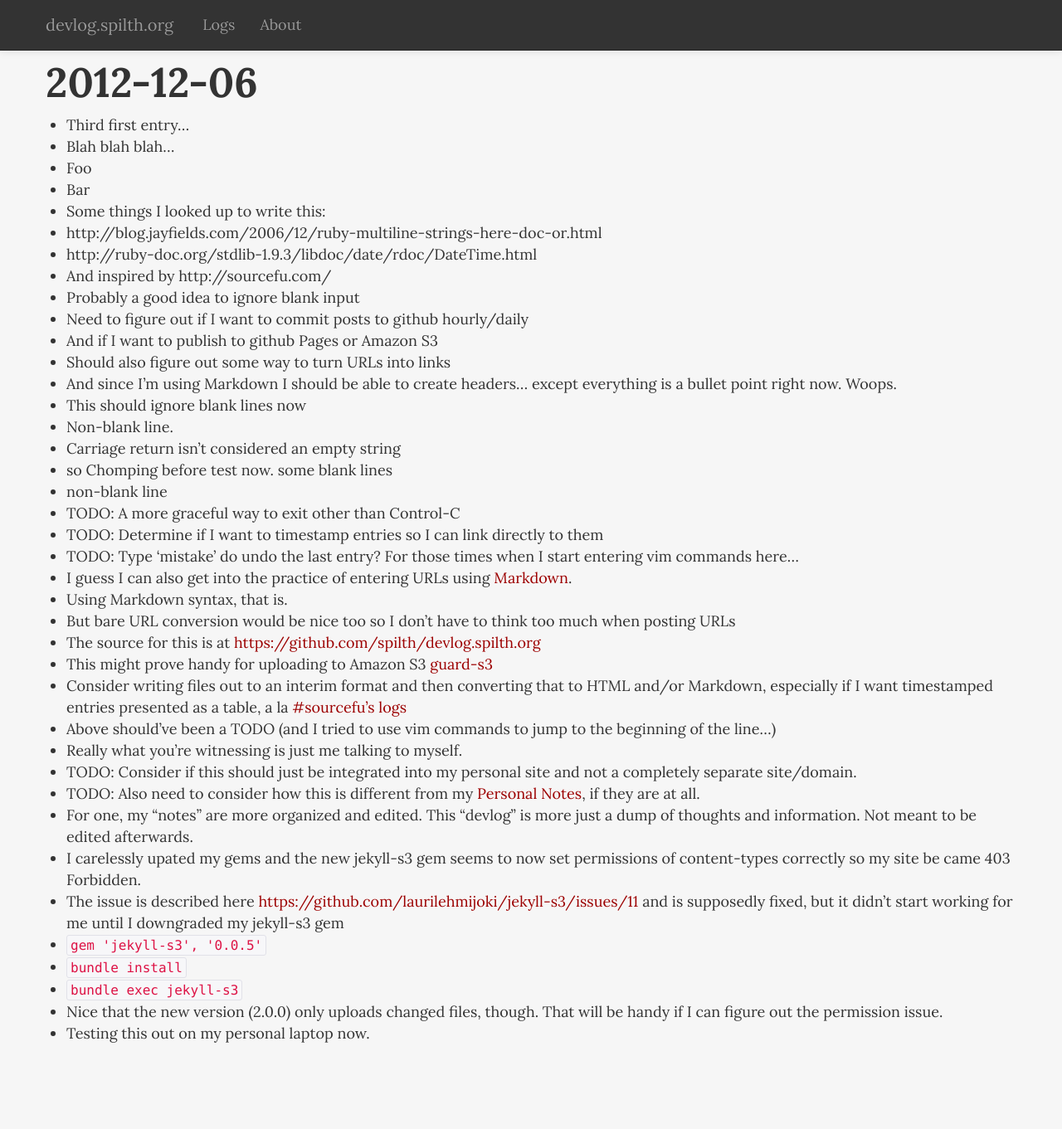
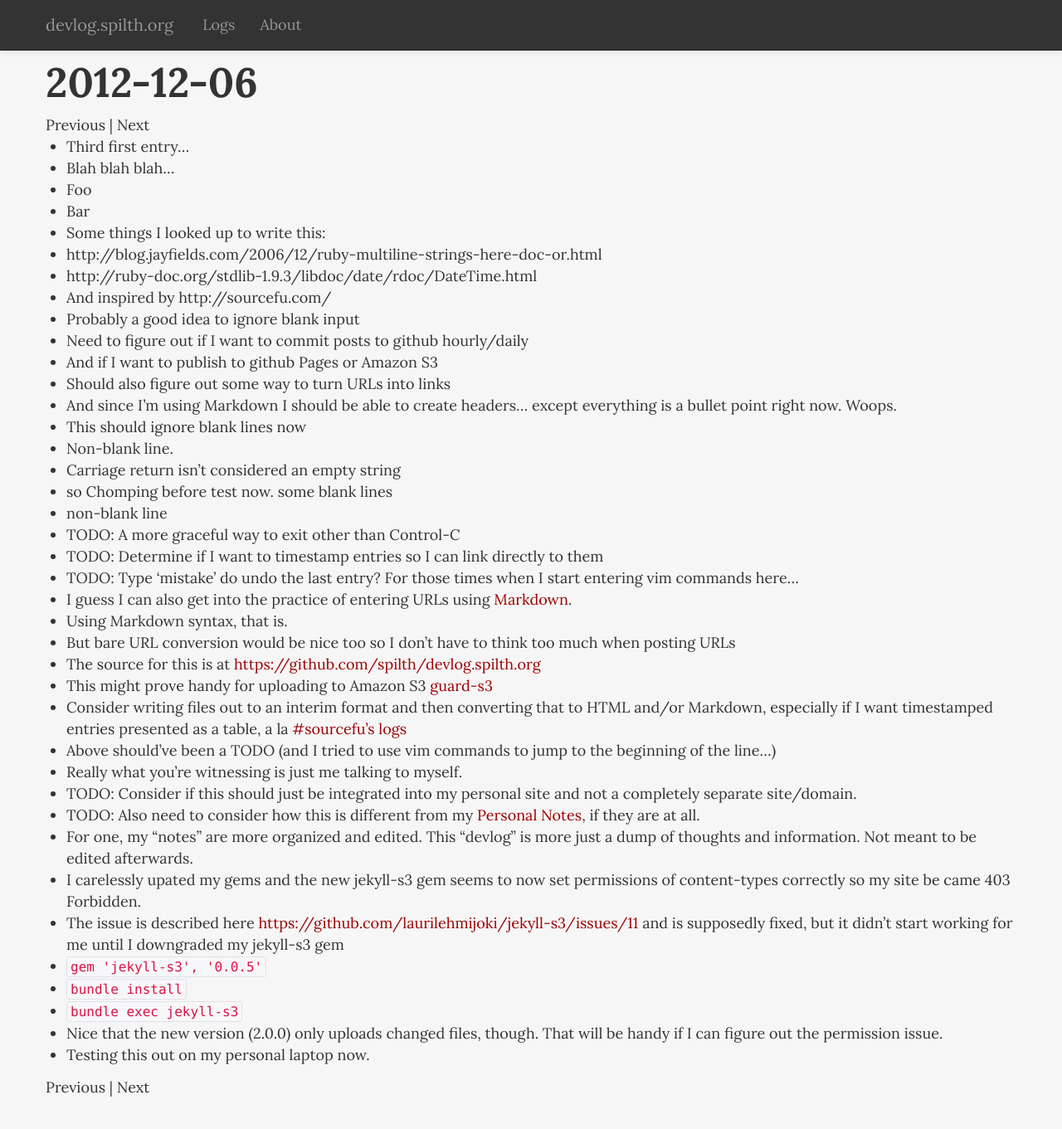
Before and after one commit to spilth/devlog.spilth.org, a Jekyll site: the page built from _posts/2012-12-06-devlog.md, in a window 1280 px wide and 1364 px high. Shown: the top 1361 px of the window at 83% size. Built offline with Jekyll 4.4.1, drawn with Linux system fonts in a browser that asks for light colours; Markdown is read by kramdown in place of the engine named in the settings.

Commit message:
Made separate Index and Post templates
Post templates now have previous/next links

```diff
--- a/_layouts/default.html
+++ b/_layouts/default.html
@@ -56,11 +56,13 @@
     <div class="container">
       <div class="content">
         <div class="row">
-          <div class="span16">
+          <div class="span12">
             <h1>{{ page.title }}</h1>
-            {{ content }}
           </div>
         </div>
+
+        {{ content }}
+
       </div>
     </div>
   </body>
--- /dev/null
+++ b/_layouts/post.html
@@ -0,0 +1,38 @@
+---
+layout: default
+---
+<div class="row">
+  <div class="span12">
+    {% if page.previous %}
+      <a href="{{ page.previous.url }}">Previous</a>
+    {% else %}
+      Previous
+    {% endif %}
+     |
+    {% if page.next %}
+      <a href="{{ page.next.url }}">Next</a>
+    {% else %}
+      Next
+    {% endif %}
+  </div>
+</div>
+<div class="row">
+  <div class="span12">
+    {{ content }}
+  </div>
+</div>
+<div class="row">
+  <div class="span12">
+    {% if page.previous %}
+      <a href="{{ page.previous.url }}">Previous</a>
+    {% else %}
+      Previous
+    {% endif %}
+     |
+    {% if page.next %}
+      <a href="{{ page.next.url }}">Next</a>
+    {% else %}
+      Next
+    {% endif %}
+  </div>
+</div>
--- a/index.html
+++ b/index.html
@@ -1,6 +1,6 @@
 ---
 title: Personal Development Log of Brian Kelly
-layout: default
+layout: index
 ---
 
 <ul>
```
Also changed, not shown: _layouts/index.html (added, +8 -0 lines), _posts/2012-12-06-devlog.md (+1 -1 lines), about.md (+1 -1 lines), 5 other files.
